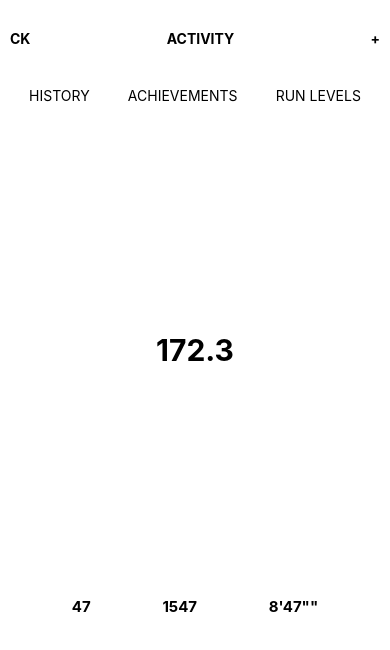
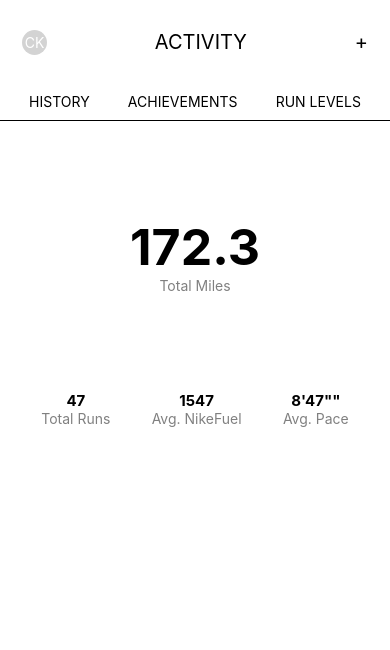
Before and after one commit to cdkirkwood/mock-nike-run-club, a React Native app: screen / in a window 390 px wide. Shown: the top 650 px of the page. Built offline with nearby package versions, Linux system fonts and the light colour scheme.

Commit message:
restyled header

```diff
--- a/App.js
+++ b/App.js
@@ -1,6 +1,6 @@
 import React from 'react';
 import { StyleSheet, ScollView, Text, View } from 'react-native';
-import { TotalStats, Header } from './components'
+import { TotalStats, Header, HorizontalLine } from './components'
 import { TotalStatsStyles } from './styles'
 
 export default class App extends React.Component {
@@ -8,7 +8,8 @@ export default class App extends React.Component {
     return (
       <View style={styles.container}>
         <Header />
-        <TotalStats totalStats={dataStore.totalStats} styles={TotalStatsStyles}/>
+        <HorizontalLine />
+        <TotalStats totalStats={dataStore.totalStats} styles={TotalStatsStyles} />
       </View>
     );
   }
@@ -29,5 +30,15 @@ const dataStore = {
     totalRuns: 47,
     avgNikeFuel: 1547,
     avgPace: '8\'47""'
-  }
+  },
+  monthStats: [
+    {
+      'August': {
+        totalMiles: 41.60,
+        totalRuns: 10,
+        avgPace: '8\'53""',
+        runs: []
+      }
+    },
+  ]
 }
--- /dev/null
+++ b/components/HorizontalLine.js
@@ -0,0 +1,14 @@
+import React from 'react'
+import { View } from 'react-native'
+
+const HorizontalLine = () => (
+  <View
+    style={{
+      borderBottomColor: 'black',
+      borderBottomWidth: 1,
+      marginTop: 10
+    }}
+  />
+)
+
+export default HorizontalLine
--- /dev/null
+++ b/components/StatRow.js
@@ -0,0 +1,16 @@
+import React from 'react'
+import { Text, View } from 'react-native'
+
+const StatRow = (props) => {
+  const { styles, label, stat } = props
+  const { smallStats, centerVertically, statLabel, largeStats } = styles
+  const statStyle = label === 'Total Miles' ? largeStats : smallStats
+  return (
+    <View style={centerVertically}>
+      <Text style={statStyle}>{stat}</Text>
+      <Text style={statLabel}>{label}</Text>
+    </View>
+  )
+}
+
+export default StatRow
--- a/components/TopNav.js
+++ b/components/TopNav.js
@@ -3,10 +3,12 @@ import { Text, View } from 'react-native'
 
 const TopNav = (props) => {
   const { styles } = props
-  const { text, topNav } = styles
+  const { text, topNav, profileButton, profileButtonText } = styles
   return (
     <View style={topNav}>
-      <Text style={text}>CK</Text>
+      <View style={profileButton}>
+        <Text style={profileButtonText}>CK</Text>
+      </View>
       <Text style={text}>ACTIVITY</Text>
       <Text style={text}>+</Text>
     </View>
--- a/components/TotalStats.js
+++ b/components/TotalStats.js
@@ -1,23 +1,21 @@
 import React from 'react'
-import { Text, View } from 'react-native'
+import { View } from 'react-native'
+import StatRow from './StatRow'
 
 const TotalStats = props => {
   const { styles, totalStats } = props
   const { totalMiles, totalRuns, avgNikeFuel, avgPace } = totalStats
-  const { container, largeStats, largeStatsContainer, smallStatsContainer, smallStats } = styles
+  const { container, smallStatsContainer } = styles
   return (
     <View style={container}>
-      <View style={largeStatsContainer}>
-        <Text style={largeStats}>{totalMiles}</Text>
-      </View>
-      <View style={smallStatsContainer}>
-        <Text style={smallStats}>{totalRuns}</Text>
-        <Text style={smallStats}>{avgNikeFuel}</Text>
-        <Text style={smallStats}>{avgPace}</Text>
+      <StatRow label="Total Miles" stat={totalMiles} styles={styles} />
+      <View style={smallStatsContainer} >
+        <StatRow label="Total Runs" stat={totalRuns} styles={styles} />
+        <StatRow label="Avg. NikeFuel" stat={avgNikeFuel} styles={styles} />
+        <StatRow label="Avg. Pace" stat={avgPace} styles={styles} />
       </View>
     </View>
   )
 }
 
-
 export default TotalStats
--- a/components/index.js
+++ b/components/index.js
@@ -1,2 +1,3 @@
 export {default as TotalStats} from './TotalStats'
 export {default as Header} from './Header'
+export {default as HorizontalLine} from './HorizontalLine'
--- a/package.json
+++ b/package.json
@@ -22,6 +22,7 @@
     "expo": "^27.0.1",
     "react": "16.3.1",
     "react-native": "~0.55.2",
-    "react-native-hr": "^1.1.4"
+    "react-native-hr": "^1.1.4",
+    "react-native-radial-gradient": "^1.0.4"
   }
 }
--- a/styles/HeaderStyles.js
+++ b/styles/HeaderStyles.js
@@ -11,15 +11,26 @@ const styles = StyleSheet.create({
   topNav: {
     flexDirection: 'row',
     justifyContent: 'space-between',
-    //alignItems: 'stretch'
+    marginLeft: 12,
+    marginRight: 12
   },
   bottomNav: {
     flexDirection: 'row',
-    justifyContent: 'space-around',
-    //alignItems: 'stretch'
+    justifyContent: 'space-around'
+  },
+  profileButton: {
+    backgroundColor: '#D3D3D3',
+    height: 25,
+    width: 25,
+    borderRadius: 25 / 2,
+    justifyContent: 'center',
+    alignItems: 'center'
+  },
+  profileButtonText: {
+    color: 'white'
   },
   text: {
-    fontWeight: 'bold',
+    fontSize: 20
   }
 })
 
--- a/styles/TotalStatsStyles.js
+++ b/styles/TotalStatsStyles.js
@@ -2,25 +2,26 @@ import { StyleSheet } from 'react-native'
 
 const styles = StyleSheet.create({
   container: {
-    flex: 1,
+    flex: 0.5,
     justifyContent: 'space-evenly'
   },
-  largeStatsContainer: {
+  centerVertically: {
     alignItems: 'center'
   },
   largeStats: {
-    //flex: 1,
     fontWeight: 'bold',
-    fontSize: 30
+    fontSize: 50
   },
   smallStatsContainer: {
-    //flex: 1,
     flexDirection: 'row',
     justifyContent: 'space-evenly'
   },
   smallStats: {
     fontWeight: 'bold',
     fontSize: 15,
+  },
+  statLabel: {
+    color: 'gray'
   }
 })
 
```
Also changed, not shown: 1 other file (tests, documents, lock files or other folders).
